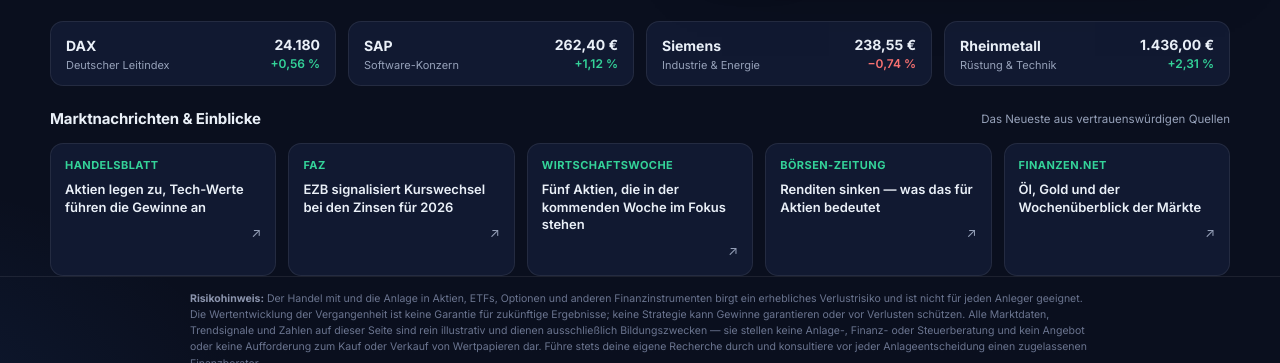
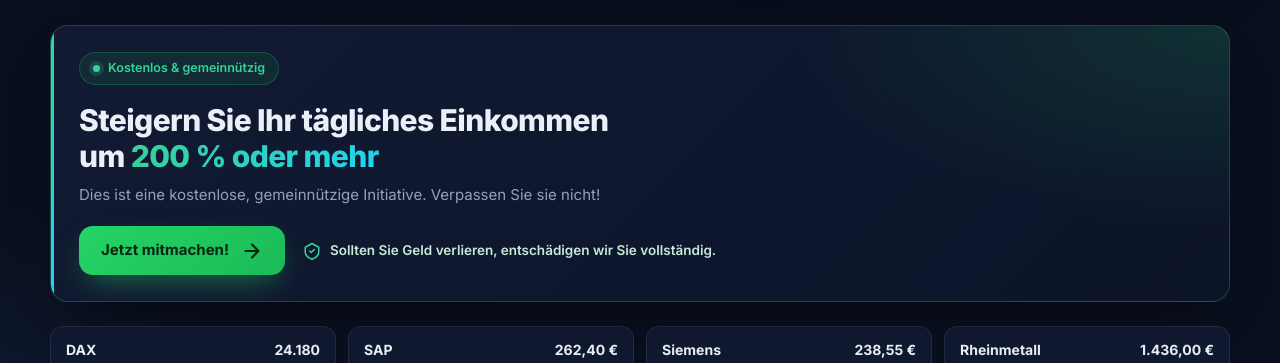
Before and after one commit to CHENMOUAD/yt1020, a plain HTML site: page germsto/d1.html in a window 1280 px wide. Shown: the part 437-800 px from the top of the page. Drawn offline with Linux system fonts and the light colour scheme.

Commit message:
Add files via upload

```diff
--- a/germsto/d1.html
+++ b/germsto/d1.html
@@ -230,6 +230,63 @@
   .card-1 { top: -14px; right: 16px; }
   .card-2 { bottom: -14px; left: 16px; }
 
+  /* ---------- Pitch banner ---------- */
+  .pitch {
+    margin-top: 28px;
+    position: relative;
+    overflow: hidden;
+    border-radius: 18px;
+    border: 1px solid rgba(52, 211, 153, 0.25);
+    background:
+      radial-gradient(720px 340px at 100% 0%, rgba(34, 197, 94, 0.16), transparent 60%),
+      linear-gradient(135deg, rgba(18, 27, 52, 0.98), rgba(12, 20, 42, 0.98));
+    padding: 26px 28px;
+    box-shadow: 0 20px 50px -28px rgba(0, 0, 0, 0.8);
+  }
+  .pitch::before {
+    content: "";
+    position: absolute;
+    left: 0; top: 0; bottom: 0;
+    width: 3px;
+    background: linear-gradient(180deg, #34d399, #22d3ee);
+  }
+  .pitch h2 {
+    font-size: clamp(22px, 2.6vw, 30px);
+    line-height: 1.18;
+    font-weight: 800;
+    letter-spacing: -0.02em;
+    margin-bottom: 10px;
+  }
+  .pitch h2 .hl {
+    background: linear-gradient(90deg, #34d399, #22d3ee);
+    -webkit-background-clip: text;
+    background-clip: text;
+    color: transparent;
+  }
+  .pitch .lead {
+    font-size: 15px;
+    color: var(--muted);
+    max-width: 680px;
+    margin-bottom: 20px;
+  }
+  .pitch-row {
+    display: flex;
+    align-items: center;
+    gap: 18px;
+    flex-wrap: wrap;
+  }
+  .pitch .cta { padding: 13px 22px; font-size: 15px; }
+  .pitch-guarantee {
+    display: inline-flex;
+    align-items: center;
+    gap: 9px;
+    font-size: 13.5px;
+    font-weight: 600;
+    color: #c7e9d6;
+    line-height: 1.4;
+  }
+  .pitch-guarantee svg { width: 18px; height: 18px; color: var(--up); flex: none; }
+
   /* ---------- Market snapshot ---------- */
   .snapshot {
     margin-top: 24px;
@@ -358,6 +415,8 @@
     .trust { justify-content: center; }
     .mobile-cta.is-visible { display: block; }
     .site-footer { padding-bottom: 96px; }
+    .pitch { padding: 22px 20px; margin-top: 24px; }
+    .pitch-row { gap: 14px; }
   }
 </style>
 </head>
@@ -430,6 +489,22 @@
         </div>
       </section>
 
+      <section class="pitch" aria-label="Angebot">
+        <span class="badge"><span class="dot"></span> Kostenlos &amp; gemeinnützig</span>
+        <h2>Steigern Sie Ihr tägliches Einkommen<br>um <span class="hl">200 % oder mehr</span></h2>
+        <p class="lead">Dies ist eine kostenlose, gemeinnützige Initiative. Verpassen Sie sie nicht!</p>
+        <div class="pitch-row">
+          <a class="cta" href="#" onclick="k2(); return false;">
+            Jetzt mitmachen!
+            <svg viewBox="0 0 24 24" fill="none" stroke="currentColor" stroke-width="2.4" stroke-linecap="round" stroke-linejoin="round"><path d="M5 12h14M12 5l7 7-7 7"/></svg>
+          </a>
+          <span class="pitch-guarantee">
+            <svg viewBox="0 0 24 24" fill="none" stroke="currentColor" stroke-width="2" stroke-linecap="round" stroke-linejoin="round"><path d="M12 2 3 7v6c0 5 3.8 8.2 9 10 5.2-1.8 9-5 9-10V7z"/><path d="M9 12l2 2 4-4"/></svg>
+            Sollten Sie Geld verlieren, entschädigen wir Sie vollständig.
+          </span>
+        </div>
+      </section>
+
       <section class="snapshot" aria-label="Marktüberblick">
         <div class="ticker">
           <div>
@@ -473,39 +548,6 @@
         </div>
       </section>
 
-      <section class="news">
-        <div class="news-head">
-          <h2>Marktnachrichten &amp; Einblicke</h2>
-          <span class="note">Das Neueste aus vertrauenswürdigen Quellen</span>
-        </div>
-        <div class="news-grid">
-          <a class="news-card" href="https://www.handelsblatt.com/finanzen/" target="_blank" rel="noopener noreferrer">
-            <span class="src">Handelsblatt</span>
-            <span class="headline">Aktien legen zu, Tech-Werte führen die Gewinne an</span>
-            <span class="arrow">↗</span>
-          </a>
-          <a class="news-card" href="https://www.faz.net/aktuell/finanzen/" target="_blank" rel="noopener noreferrer">
-            <span class="src">FAZ</span>
-            <span class="headline">EZB signalisiert Kurswechsel bei den Zinsen für 2026</span>
-            <span class="arrow">↗</span>
-          </a>
-          <a class="news-card" href="https://www.wiwo.de/finanzen/" target="_blank" rel="noopener noreferrer">
-            <span class="src">WirtschaftsWoche</span>
-            <span class="headline">Fünf Aktien, die in der kommenden Woche im Fokus stehen</span>
-            <span class="arrow">↗</span>
-          </a>
-          <a class="news-card" href="https://www.boersen-zeitung.de/" target="_blank" rel="noopener noreferrer">
-            <span class="src">Börsen-Zeitung</span>
-            <span class="headline">Renditen sinken — was das für Aktien bedeutet</span>
-            <span class="arrow">↗</span>
-          </a>
-          <a class="news-card" href="https://www.finanzen.net/nachricht/" target="_blank" rel="noopener noreferrer">
-            <span class="src">Finanzen.net</span>
-            <span class="headline">Öl, Gold und der Wochenüberblick der Märkte</span>
-            <span class="arrow">↗</span>
-          </a>
-        </div>
-      </section>
     </div>
   </main>
 
```
Also changed, not shown: germsto/d2.html (+75 -33 lines), germsto/d3.html (+75 -33 lines), germsto/index.html (+75 -33 lines).
